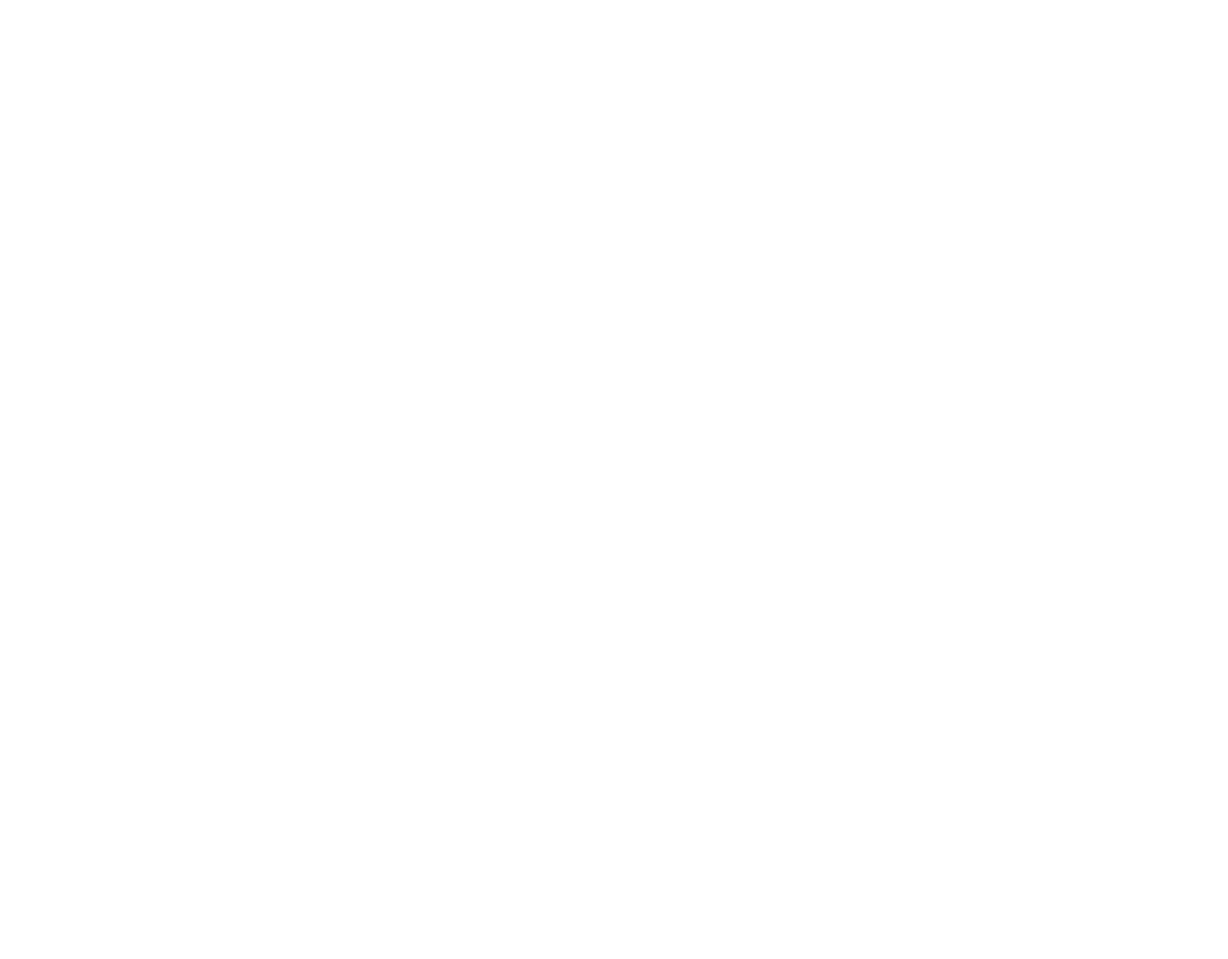
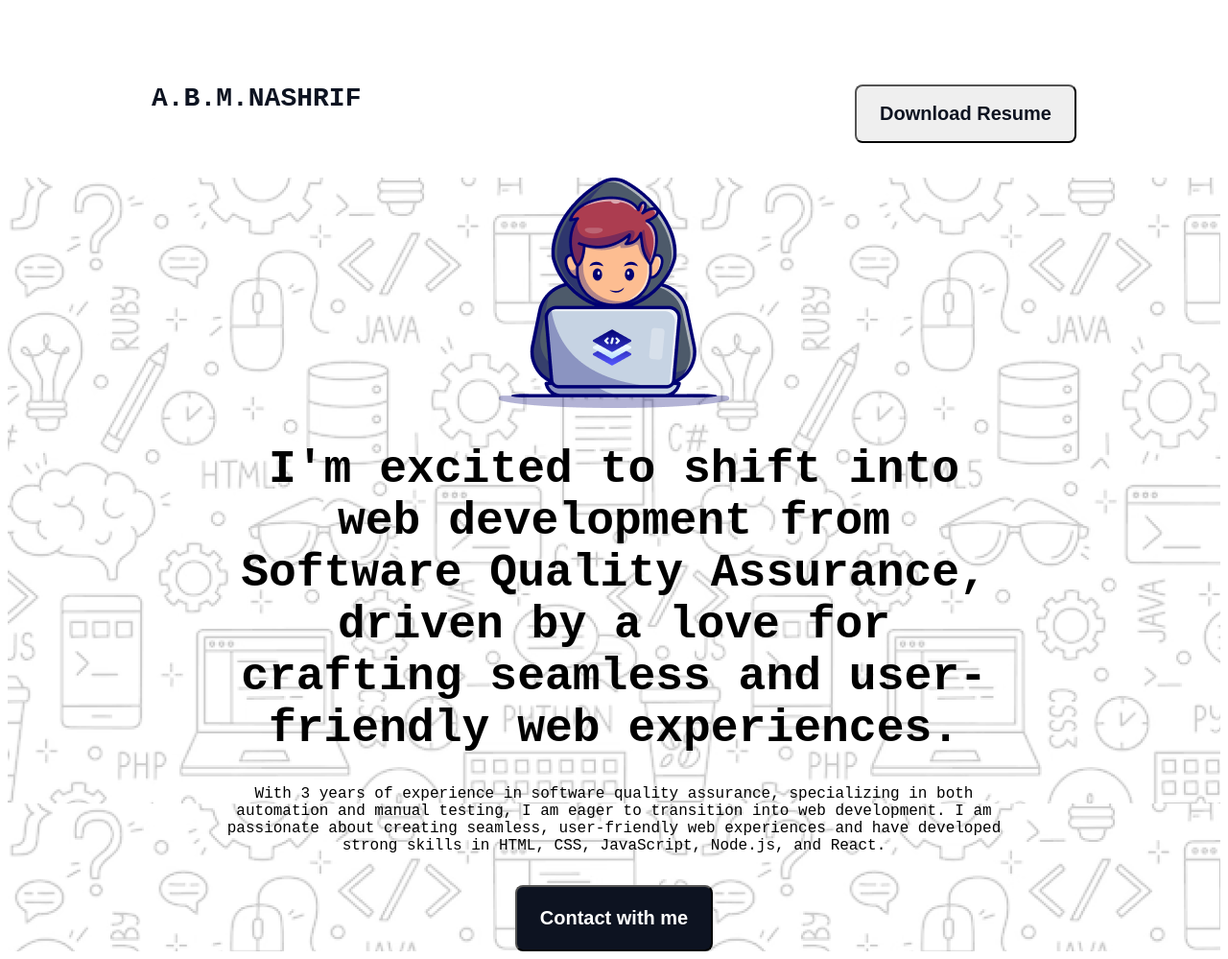
Before and after one commit to Nashrif/Resume-with-HTML-and-CSS, a plain HTML site: page index.html in a window 1280 px wide. Shown: the whole page at 96% size. Before the commit the page ends 800 px from the top, so only its background shows below. Drawn offline with Linux system fonts and the light colour scheme; a web font is replaced by a local one.

Commit message:
header section added with background image and content

```diff
--- a/Styles/resume.css
+++ b/Styles/resume.css
@@ -0,0 +1,70 @@
+/* fonts styles  */
+
+
+
+.azeret-mono{
+  font-family: "Azeret Mono", monospace;
+  font-optical-sizing: auto;
+  font-weight: 800;
+  font-style : normal;
+}
+
+/* Header head section style */
+.head{
+    display: flex;
+    justify-content: space-between;
+    margin-top: 50px;
+    margin-left: 150px;
+}
+
+.name{
+    font-size: 28px;
+    font-weight: 800;
+    color: #0D1321;
+    margin-bottom: 48px;
+}
+
+.download-resume{
+    margin-top: 38px;
+    margin-right: 150px;
+    margin-bottom: 36px;
+    padding: 17px 24px ;
+    font-size: 20px;
+    font-weight: 600;
+    border-radius: 8px;
+    color: #0D1321;
+}
+
+/* header style */
+
+.header{
+    background-image: url(../assets/Hero-bg.png);
+}
+
+.banner{
+ text-align: center;
+ justify-content: space-between;
+}
+
+.resume-motivation-title{
+    font-size: 48px;
+    font-weight: 800;
+    text-align: center;
+    margin: 32px 221px;
+}
+
+.resume-motivation-description{
+    font-size: 16px;
+    font-weight: 400;
+    text-align: center;
+    margin: 32px 221px;
+}
+
+.contact-button{
+    background-color: #0D1321;
+    color: white;
+    border-radius: 8px;
+    padding: 21px 24px;
+    font-size: 20px;
+    font-weight: 600;
+}
--- a/index.html
+++ b/index.html
@@ -4,8 +4,33 @@
     <meta charset="UTF-8">
     <meta name="viewport" content="width=device-width, initial-scale=1.0">
     <title>Resume With CSS and HTML</title>
+    <link rel="preconnect" href="https://fonts.googleapis.com">
+    <link rel="preconnect" href="https://fonts.gstatic.com" crossorigin>
+    <link href="https://fonts.googleapis.com/css2?family=Azeret+Mono:ital,wght@0,100..900;1,100..900&display=swap" rel="stylesheet">
+    <link rel="stylesheet" href="Styles/resume.css">
 </head>
-<body>
+<body class="azeret-mono">
+    <!-- header head section -->
+    <!-- .head>.name>.resume-download+btn -->
+    <div class="head">
+        <h4 class="name">A.B.M.NASHRIF</h4>
+        <button class="download-resume">Download Resume</button>
+    </div>
+    <header class="header">
+        <!-- .banner>h2.resume-motivation-title+p.resume-motivation-description+btn.contact-button -->
+        <div class="banner">
+            <img class="banner-sub-image" src="assets/Group.png" alt="">
+            <h2 class="resume-motivation-title">I'm excited to shift into web development from Software Quality Assurance, driven by a love for crafting seamless and user-friendly web experiences.</h2>
+            <p class="resume-motivation-description">With 3 years of experience in software quality assurance, specializing in both automation and manual testing, I am eager to transition into web development. I am passionate about creating seamless, user-friendly web experiences and have developed strong skills in HTML, CSS, JavaScript, Node.js, and React.</p>
+            <button class="contact-button">Contact with me</button>
+        </div>
 
+    </header>
+    <body>
+
+    </body>
+    <footer>
+
+    </footer>
 </body>
 </html>
```
Also changed, not shown: assets/Group 3.png (added), assets/Group 4.png (added), assets/Group.png (added), assets/Hero-bg.png (added), assets/Layer_1.png (added), assets/css.png (added), assets/facebook.png (added), assets/github.png (added), assets/handshake.jpg (added), assets/html.png (added), assets/js.png (added), assets/linkedin-icon 1.png (added), assets/mongodb.png (added), assets/nodejs.png (added), 1 more files.
